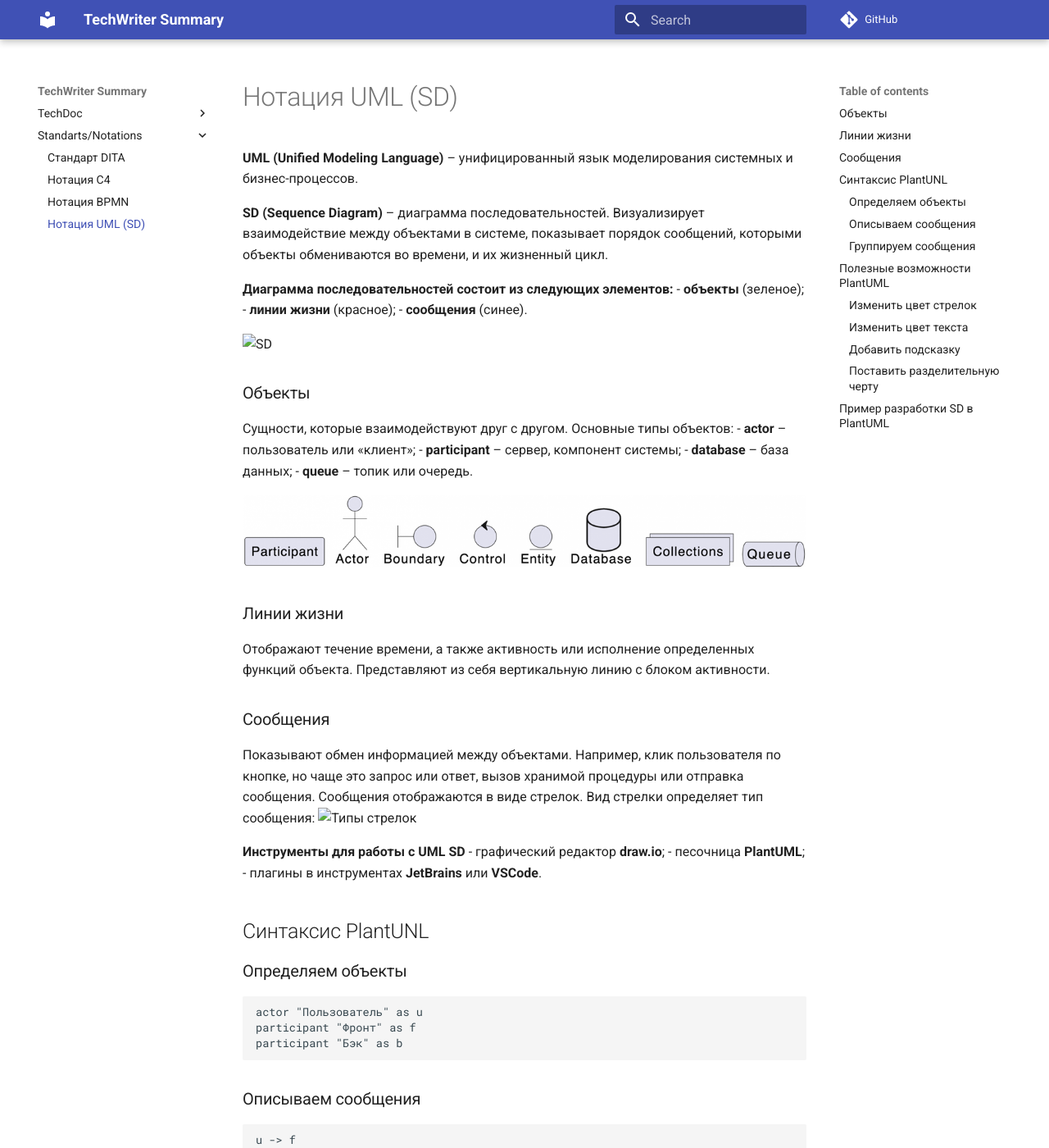
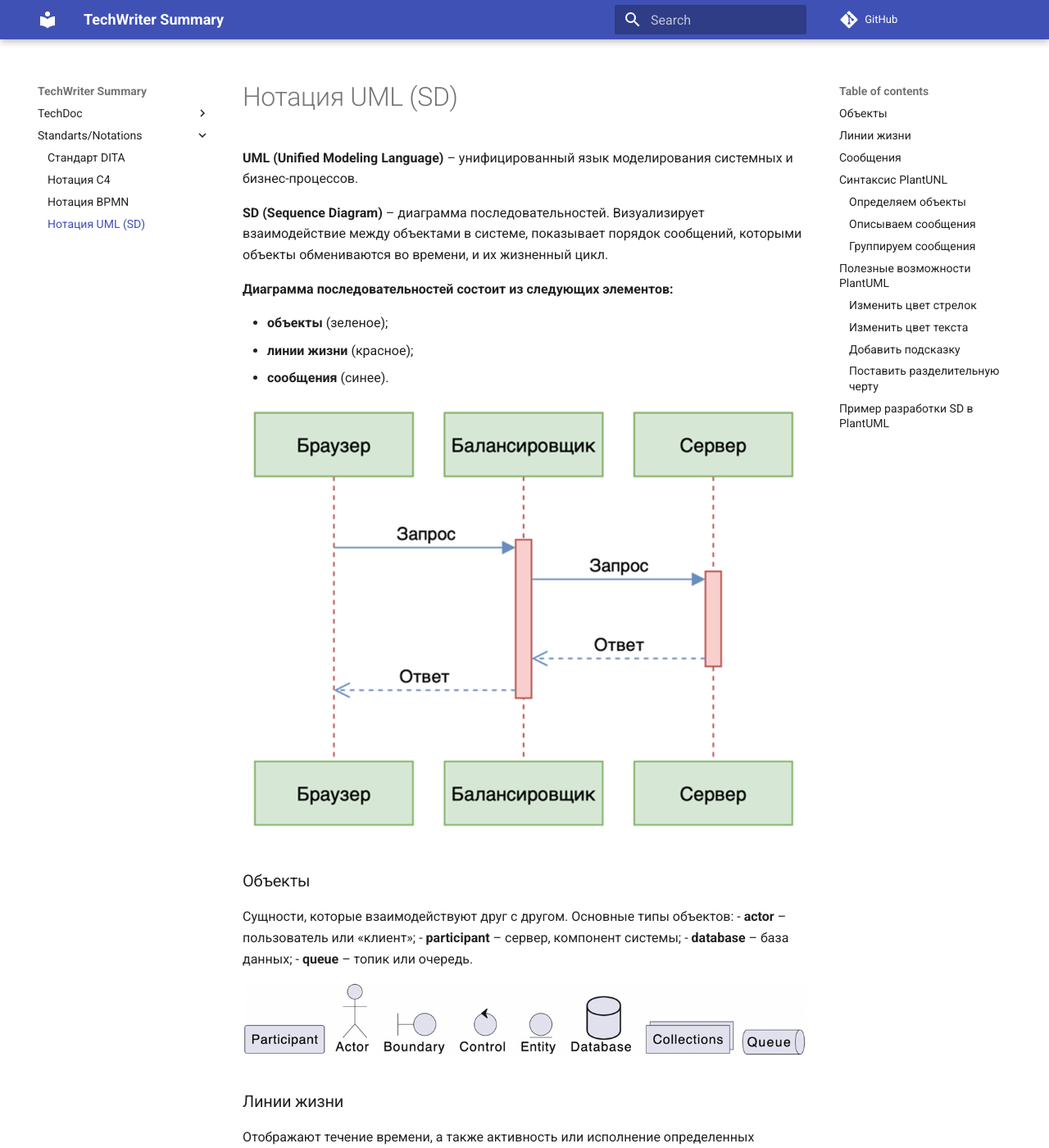
Before and after one commit to daymonri/tws, an MkDocs documentation site: the page built from docs/StandartsNotations4.md, in a window 1280 px wide and 1400 px high. Shown: the whole window at 82% size. Built offline with MkDocs 1.6.1 and Material for MkDocs 9.7.7, drawn with Linux system fonts in a browser that asks for light colours; comment, search, counter and statistics services are not loaded; some of the changed text lies outside the part shown.

Commit message:
Correct Notation 4

```diff
--- a/docs/StandartsNotations4.md
+++ b/docs/StandartsNotations4.md
@@ -5,11 +5,12 @@
 **SD (Sequence Diagram)** – диаграмма последовательностей. Визуализирует взаимодействие между объектами в системе, показывает порядок сообщений, которыми объекты обмениваются во времени, и их жизненный цикл.
 
 **Диаграмма последовательностей состоит из следующих элементов:**
+
 - **объекты** (зеленое);
 - **линии жизни** (красное);
 - **сообщения** (синее).
 
-<img src="images/StandartsNotations4-1.png" alt="SD" width="500"/>
+![SD](images/StandartsNotations4-1.png)
 
 ### Объекты
 Сущности, которые взаимодействуют друг с другом. Основные типы объектов:
@@ -25,9 +26,12 @@
 
 ### Сообщения
 Показывают обмен информацией между объектами. Например, клик пользователя по кнопке, но чаще это запрос или ответ, вызов хранимой процедуры или отправка сообщения. Сообщения отображаются в виде стрелок. Вид стрелки определяет тип сообщения:
-<img src="images/StandartsNotations4-3.png" alt="Типы стрелок" width="500"/>
+
+![Типы стрелок](images/StandartsNotations4-3.png)
+<img src="images/StandartsNotations4-3.png" alt="Типы стрелок" width="500" />
 
 **Инструменты для работы с UML SD**
+
 - графический редактор **draw.io**;
 - песочница **PlantUML**;
 - плагины в инструментах **JetBrains** или **VSCode**.
```
